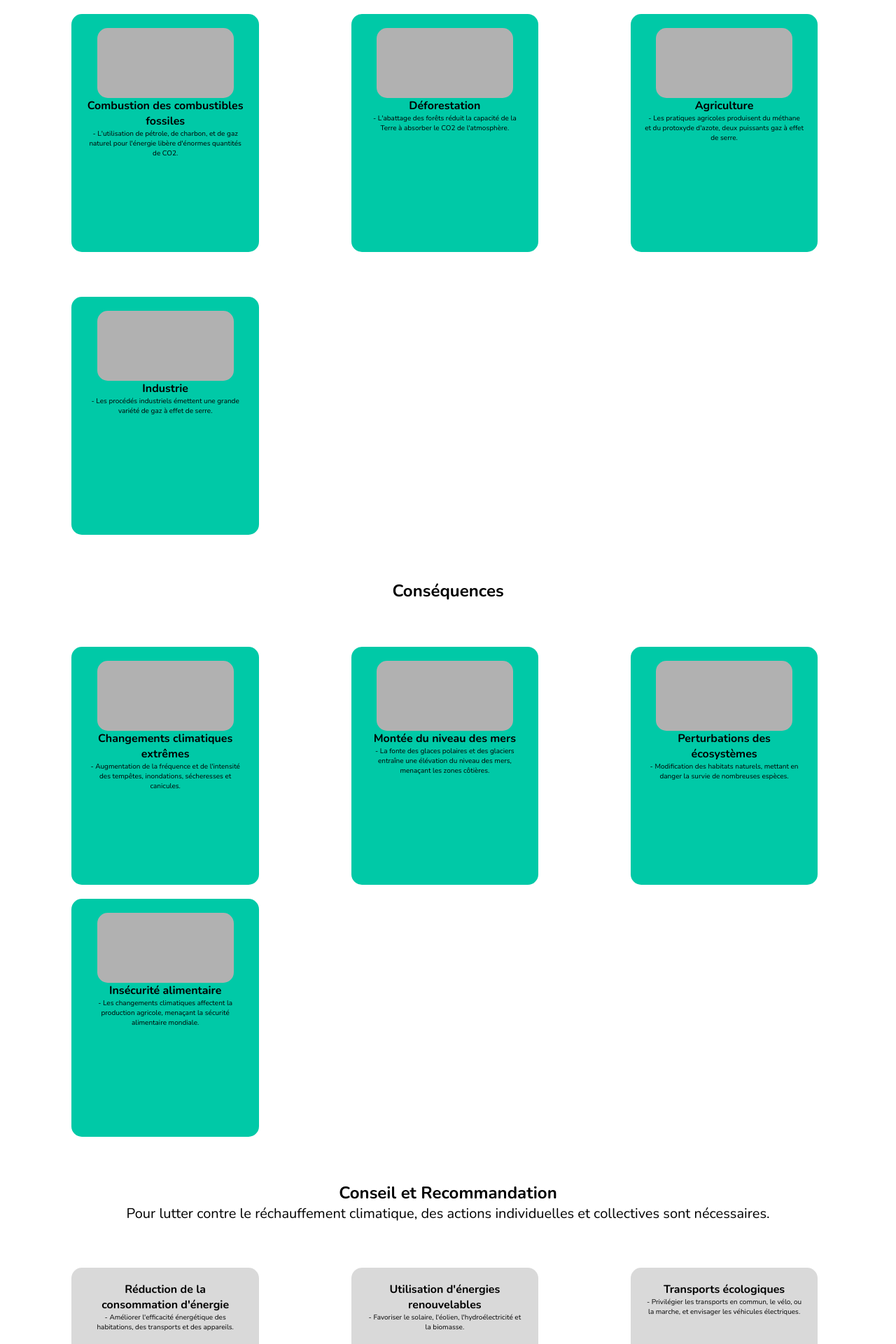
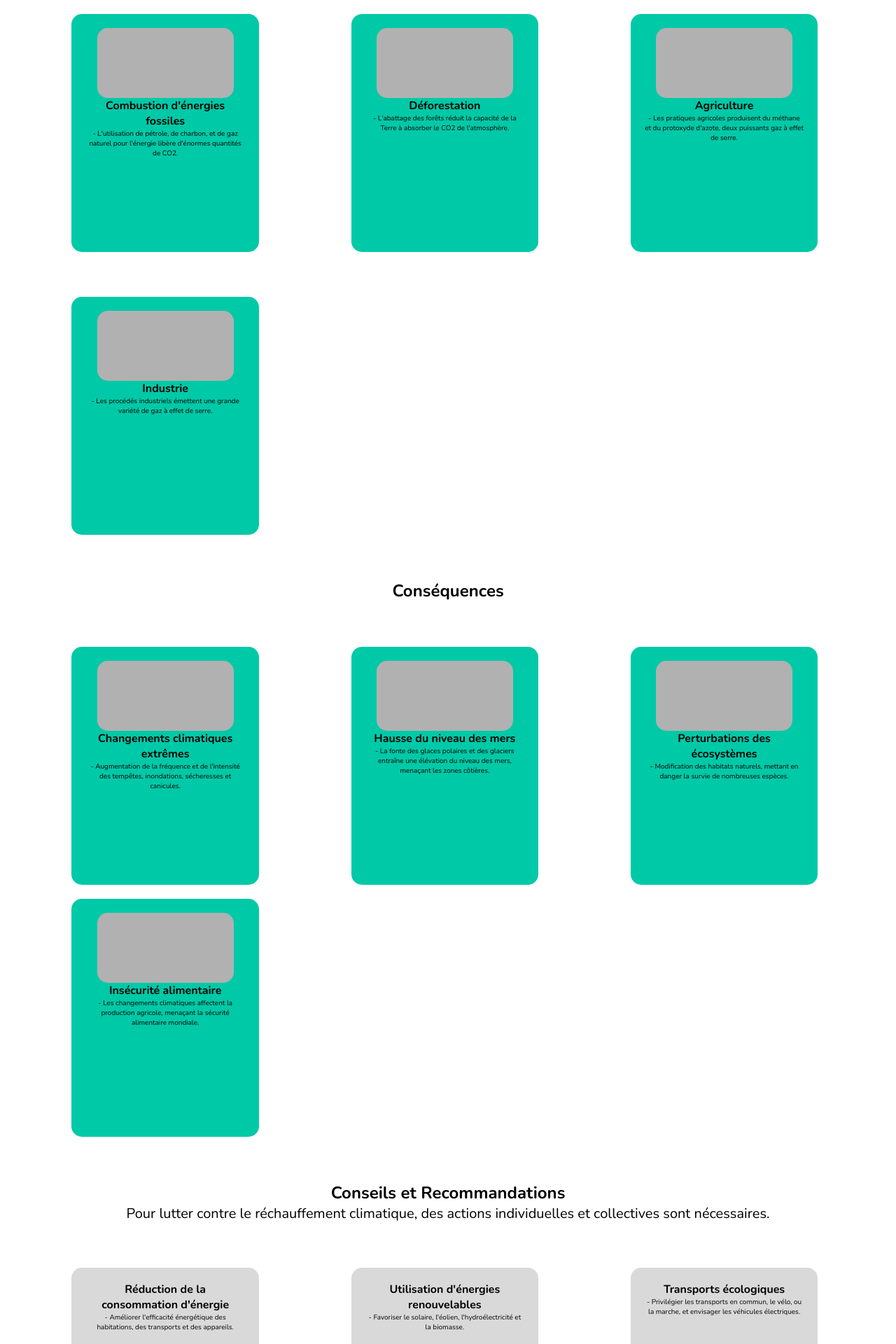
Before and after one commit to AliceGH-mmi22g02/SAE401, a Vue app: page /Information in a window 1280 px wide. Shown: the part 6653-8573 px from the top of the page at 70% size. Built offline with nearby package versions, Linux system fonts and the light colour scheme.

Commit message:
locale quetes

```diff
--- a/src/locales/en.json
+++ b/src/locales/en.json
@@ -211,5 +211,53 @@
       "p2": "To validate this quest and test your knowledge, we invite you to answer the following questionnaire.",
       "button": "Start the questionnaire"
     }
+  },
+  "info3": {
+    "titre": {
+      "h1": "Global warming",
+      "p": "Global warming is a global phenomenon characterized by an increase in the Earth's average temperature, resulting mainly from the accumulation of greenhouse gases (GHGs) in the atmosphere. These gases, such as carbon dioxide (CO2), methane (CH4) and nitrous oxide (N2O), trap the sun's heat in the atmosphere, causing temperatures on the planet's surface to rise. The burning of fossil fuels, intensive agriculture, deforestation and various other human activities contribute to this build-up, leading to dangerous and unpredictable climate change."
+    },
+    "partie1": {
+      "h1": "Causes",
+      "h3": "Combustion of fossil fuels",
+      "p": " - The use of oil, coal, and natural gas for energy releases huge amounts of CO2.",
+      "h3_2": "Deforestation",
+      "p2": "- Cutting down forests reduces the Earth's capacity to absorb CO2 from the atmosphere.",
+      "h3_3": "Agriculture",
+      "p3": "- Agricultural practices produce methane and nitrous oxide, two powerful greenhouse gases.",
+      "h3_4": "Industry",
+      "p4": " - Industrial processes emit a wide variety of greenhouse gases."
+    },
+    "partie2": {
+      "h1": "Consequences",
+      "h3": "Extreme climate change",
+      "p": "- Increased frequency and intensity of storms, floods, droughts and heat waves",
+      "h3_2": "Sea level rise",
+      "p2": " - Melting polar ice and glaciers are causing sea levels to rise, threatening coastal areas.",
+      "h3_3": "Ecosystem disruption",
+      "p3": "- Modification of natural habitats, endangering the survival of many species",
+      "h3_4": "Food insecurity",
+      "p4":" - Climate change affects agricultural production, threatening global food security."
+    },
+    "partie3": {
+      "h1": "Tips and Recommendations",
+      "p": "To combat global warming, individual and collective action is needed.",
+      "h3": "Reducing energy consumption",
+      "p2": "- Improve the energy efficiency of homes, transport and appliances.",
+      "h3_2": "Use of renewable energies",
+      "p3": "- Promote solar, wind, hydroelectric and biomass power.",
+      "h3_3": "Ecological transport",
+      "p4": " - Give priority to public transport, cycling or walking, and consider electric vehicles.",
+      "h3_4": "Sustainable food practices",
+      "p5": " - Reduce meat consumption, favor local and seasonal products.",
+      "h3_5": "Awareness-raising and education",
+      "p6": " - Inform about the importance of global warming and encourage action to combat it."
+    },
+    "partie4": {
+      "h1": "Conclusion",
+      "p": "Global warming is a major challenge for our generation. It demands a profound transformation of our lifestyles and economies. By becoming a Climate Firefighter, through everyday gestures and informed decisions, you can contribute to the fight against global warming and work towards a more sustainable future for all.",
+      "p2": "To validate this quest and test your knowledge, we invite you to answer the following questionnaire.",
+      "button": "Start the questionnaire"
+    }
   }
 }
--- a/src/locales/fr.json
+++ b/src/locales/fr.json
@@ -211,5 +211,53 @@
       "p2": "Pour valider cette quête et tester vos connaissances, nous vous invitons à répondre au questionnaire suivant.",
       "button": "Commencer le questionnaire"
     }
+  },
+  "info3": {
+    "titre":{
+      "h1": "Le réchauffement climatique",
+      "p": "Le réchauffement climatique est un phénomène global caractérisé par une augmentation des températures moyennes de la Terre, résultant principalement de l'accumulation des gaz à effet de serre (GES) dans l'atmosphère. Ces gaz, tels que le dioxyde de carbone (CO2), le méthane (CH4) et le protoxyde d'azote (N2O), piègent la chaleur du soleil dans l'atmosphère, provoquant ainsi une hausse des températures à la surface de la planète. La combustion des combustibles fossiles, l'agriculture intensive, la déforestation, et diverses autres activités humaines contribuent à cette accumulation, entraînant des changements climatiques dangereux et imprévisibles."
+    },
+    "partie1": {
+      "h1": "Causes",
+      "h3": "Combustion d'énergies fossiles",
+      "p": " - L'utilisation de pétrole, de charbon, et de gaz naturel pour l'énergie libère d'énormes quantités de CO2.",
+      "h3_2": "Déforestation",
+      "p2": "- L'abattage des forêts réduit la capacité de la Terre à absorber le CO2 de l'atmosphère.",
+      "h3_3": "Agriculture",
+      "p3": " - Les pratiques agricoles produisent du méthane et du protoxyde d'azote, deux puissants gaz à effet de serre.",
+      "h3_4": "Industrie",
+      "p4": " - Les procédés industriels émettent une grande variété de gaz à effet de serre."
+    },
+    "partie2": {
+      "h1": "Conséquences",
+      "h3": "Changements climatiques extrêmes",
+      "p": " - Augmentation de la fréquence et de l'intensité des tempêtes, inondations, sécheresses et canicules.",
+      "h3_2": "Hausse du niveau des mers",
+      "p2": " - La fonte des glaces polaires et des glaciers entraîne une élévation du niveau des mers, menaçant les zones côtières.",
+      "h3_3": "Perturbations des écosystèmes",
+      "p3": " - Modification des habitats naturels, mettant en danger la survie de nombreuses espèces.",
+      "h3_4": "Insécurité alimentaire",
+      "p4":" - Les changements climatiques affectent la production agricole, menaçant la sécurité alimentaire mondiale."
+    },
+    "partie3": {
+      "h1": "Conseils et Recommandations",
+      "p": "Pour lutter contre le réchauffement climatique, des actions individuelles et collectives sont nécessaires.",
+      "h3": "Réduction de la consommation d'énergie",
+      "p2": " - Améliorer l'efficacité énergétique des habitations, des transports et des appareils.",
+      "h3_2": "Utilisation d'énergies renouvelables",
+      "p3": " - Favoriser le solaire, l'éolien, l'hydroélectricité et la biomasse.",
+      "h3_3": "Transports écologiques",
+      "p4": " - Privilégier les transports en commun, le vélo, ou la marche, et envisager les véhicules électriques.",
+      "h3_4": "Pratiques alimentaires durables",
+      "p5": " - Réduire la consommation de viande, privilégier les produits locaux et de saison.",
+      "h3_5": "Sensibilisation et éducation",
+      "p6": " - Informer sur l'importance du réchauffement climatique et encourager les actions pour le combattre."
+    },
+    "partie4": {
+      "h1": "Conclusion",
+      "p": "Le réchauffement climatique est un défi majeur pour notre génération. Il exige une transformation profonde de nos modes de vie et de nos économies. En devenant un Pompier du climat, à travers des gestes quotidiens et des décisions éclairées, vous pouvez contribuer à la lutte contre le réchauffement climatique et œuvrer pour un avenir plus durable pour tous.",
+      "p2": "Pour valider cette quête et tester vos connaissances, nous vous invitons à répondre au questionnaire suivant.",
+      "button": "Commencer le questionnaire"
+    }
   }
 }
--- a/src/views/InformationView.vue
+++ b/src/views/InformationView.vue
@@ -292,106 +292,106 @@
     </section>
     <section id="info3">
       <div class="titreinfo">
-        <h1>Le réchauffement climatique</h1>
+        <h1>{{ $t("info3.titre.h1") }}</h1>
       </div>
-      <p>Le réchauffement climatique est un phénomène global caractérisé par une augmentation des températures moyennes de la Terre, résultant principalement de l'accumulation des gaz à effet de serre (GES) dans l'atmosphère. Ces gaz, tels que le dioxyde de carbone (CO2), le méthane (CH4) et le protoxyde d'azote (N2O), piègent la chaleur du soleil dans l'atmosphère, provoquant ainsi une hausse des températures à la surface de la planète. La combustion des combustibles fossiles, l'agriculture intensive, la déforestation, et diverses autres activités humaines contribuent à cette accumulation, entraînant des changements climatiques dangereux et imprévisibles.</p>
+      <p>{{ $t("info3.titre.p") }}</p>
       <div class="partieinfo">
-        <h1>Causes</h1>
+        <h1>{{ $t("info3.partie1.h1") }}</h1>
       </div>
       <div class="grid">
         <div class="grid-forme">
           <div class="grid-forme-fond">
           </div>
-          <h3>Combustion des combustibles fossiles</h3>
-          <p>- L'utilisation de pétrole, de charbon, et de gaz naturel pour l'énergie libère d'énormes quantités de CO2.</p>
+          <h3>{{ $t("info3.partie1.h3") }}</h3>
+          <p>{{ $t("info3.partie1.p") }}</p>
         </div>
         <div class="grid-forme">
           <div class="grid-forme-fond">
           </div>
-          <h3>Déforestation</h3>
-          <p>- L'abattage des forêts réduit la capacité de la Terre à absorber le CO2 de l'atmosphère.</p>
+          <h3>{{ $t("info3.partie1.h3_2") }}</h3>
+          <p>{{ $t("info3.partie1.p2") }}</p>
         </div>
         <div class="grid-forme">
           <div class="grid-forme-fond">
           </div>
-          <h3>Agriculture</h3>
-          <p>- Les pratiques agricoles produisent du méthane et du protoxyde d'azote, deux puissants gaz à effet de serre.</p>
+          <h3>{{ $t("info3.partie1.h3_3") }}</h3>
+          <p>{{ $t("info3.partie1.p3") }}</p>
         </div>
       </div>
       <div class="grid">
         <div class="grid-forme">
           <div class="grid-forme-fond">
           </div>
-          <h3>Industrie</h3>
-          <p>- Les procédés industriels émettent une grande variété de gaz à effet de serre.</p>
+          <h3>{{ $t("info3.partie1.h3_4") }}</h3>
+          <p>{{ $t("info3.partie1.p4") }}</p>
         </div>
       </div>
       <div class="partieinfo">
-        <h1>Conséquences</h1>
+        <h1>{{ $t("info3.partie2.h1") }}</h1>
       </div>
       <div class="grid">
         <div class="grid-forme">
           <div class="grid-forme-fond">
           </div>
-          <h3>Changements climatiques extrêmes</h3>
-          <p>- Augmentation de la fréquence et de l'intensité des tempêtes, inondations, sécheresses et canicules.</p>
+          <h3>{{ $t("info3.partie2.h3") }}</h3>
+          <p>{{ $t("info3.partie2.p") }}</p>
         </div>
         <div class="grid-forme">
           <div class="grid-forme-fond">
           </div>
-          <h3>Montée du niveau des mers</h3>
-          <p>- La fonte des glaces polaires et des glaciers entraîne une élévation du niveau des mers, menaçant les zones côtières.</p>
+          <h3>{{ $t("info3.partie2.h3_2") }}</h3>
+          <p>{{ $t("info3.partie2.p2") }}</p>
         </div>
         <div class="grid-forme">
           <div class="grid-forme-fond">
           </div>
-          <h3>Perturbations des écosystèmes</h3>
-          <p>- Modification des habitats naturels, mettant en danger la survie de nombreuses espèces.</p>
+          <h3>{{ $t("info3.partie2.h3_3") }}</h3>
+          <p>{{ $t("info3.partie2.p3") }}</p>
         </div>
         <div class="grid-forme">
           <div class="grid-forme-fond">
           </div>
-          <h3>Insécurité alimentaire</h3>
-          <p>- Les changements climatiques affectent la production agricole, menaçant la sécurité alimentaire mondiale.</p>
+          <h3>{{ $t("info3.partie2.h3_4") }}</h3>
+          <p>{{ $t("info3.partie2.p4") }}</p>
         </div>
       </div>
       <div class="partieinfo">
-        <h1>Conseil et Recommandation</h1>
-        <p>Pour lutter contre le réchauffement climatique, des actions individuelles et collectives sont nécessaires.</p>
+        <h1>{{ $t("info3.partie3.h1") }}</h1>
+        <p>{{ $t("info3.partie3.p") }}</p>
       </div>
       <div class="grid3">
         <div class="grid3-forme">
-          <h3>Réduction de la consommation d'énergie</h3>
-          <p>- Améliorer l'efficacité énergétique des habitations, des transports et des appareils.</p>
+          <h3>{{ $t("info3.partie3.h3") }}</h3>
+          <p>{{ $t("info3.partie3.p2") }}</p>
         </div>
         <div class="grid3-forme">
-          <h3>Utilisation d'énergies renouvelables</h3>
-          <p>- Favoriser le solaire, l'éolien, l'hydroélectricité et la biomasse.</p>
+          <h3>{{ $t("info3.partie3.h3_2") }}</h3>
+          <p>{{ $t("info3.partie3.p3") }}</p>
         </div>
         <div class="grid3-forme">
-          <h3>Transports écologiques</h3>
-          <p>- Privilégier les transports en commun, le vélo, ou la marche, et envisager les véhicules électriques.</p>
+          <h3>{{ $t("info3.partie3.h3_3") }}</h3>
+          <p>{{ $t("info3.partie3.p4") }}</p>
         </div>
       </div>
       <div class="grid3">
         <div class="grid3-forme">
-          <h3>Pratiques alimentaires durables</h3>
-          <p>- Réduire la consommation de viande, privilégier les produits locaux et de saison.</p>
+          <h3>{{ $t("info3.partie3.h3_4") }}</h3>
+          <p>{{ $t("info3.partie3.p5") }}</p>
         </div>
       </div>
       <div class="grid3">
         <div class="grid3-forme">
-          <h3>Sensibilisation et éducation</h3>
-          <p>- Informer sur l'importance du réchauffement climatique et encourager les actions pour le combattre.</p>
+          <h3>{{ $t("info3.partie3.h3_5") }}</h3>
+          <p>{{ $t("info3.partie3.p6") }}</p>
         </div>
       </div>
       <div class="partieinfo">
-        <h1>Conclusion</h1>
-        <p>Le réchauffement climatique est un défi majeur pour notre génération. Il exige une transformation profonde de nos modes de vie et de nos économies. En devenant un Pompier du climat, à travers des gestes quotidiens et des décisions éclairées, vous pouvez contribuer à la lutte contre le réchauffement climatique et œuvrer pour un avenir plus durable pour tous.</p>
+        <h1>{{ $t("info3.partie4.h1") }}</h1>
+        <p>{{ $t("info3.partie4.p") }}</p>
         <br>
-        <p>Pour valider cette quête et tester vos connaissances, nous vous invitons à répondre au questionnaire suivant.</p>
+        <p>{{ $t("info3.partie4.p2") }}</p>
       </div>
-      <button @click="startQuestionnaire3">Commencer le questionnaire</button>
+      <button @click="startQuestionnaire3">{{ $t("info3.partie4.button") }}</button>
     </section>
     <section v-if="showQuestionnaire3 && currentQuestions && currentQuestions[currentQuestionIndex] && !questionnaireCompleted(3)">
       <div>
```
